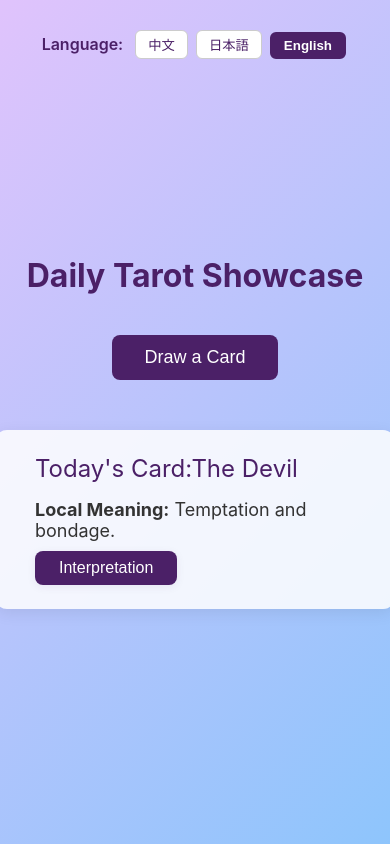
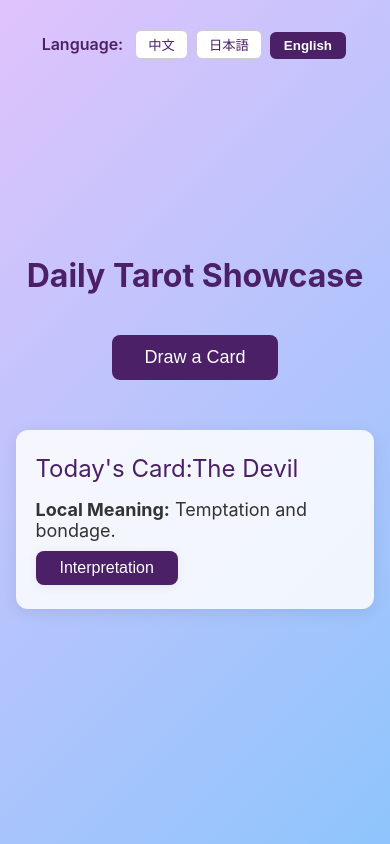
Before and after one commit to hong208/tarot, a React (Create React App) app in the folder tarot-app-web/frontend/: page / in a window 390 px wide. Both pictures are taken after a click on the button "Draw a Card". Built offline with nearby package versions, Linux system fonts and the light colour scheme.

Commit message:
feat: improve mobile responsiveness and add viewport meta

```diff
--- a/tarot-app-web/frontend/src/App.js
+++ b/tarot-app-web/frontend/src/App.js
@@ -169,14 +169,18 @@ function App() {
   };
 
   return (
-    <div style={{
+    <div
+      style={{
         minHeight: '100vh',
         background: 'linear-gradient(135deg, #e0c3fc 0%, #8ec5fc 100%)',
         display: 'flex',
         flexDirection: 'column',
         alignItems: 'center',
-      justifyContent: 'center'
-    }}>
+        justifyContent: 'center',
+        padding: '16px',
+        boxSizing: 'border-box'
+      }}
+    >
       {/* 语言选择 */}
       <div style={{ position: 'absolute', top: 30, right: 40 }}>
         <span style={{ marginRight: 8, color: '#4B2067', fontWeight: 600 }}>{texts[lang].lang}:</span>
@@ -216,16 +220,21 @@ function App() {
         {texts[lang].button}
       </button>
       {drawResult && (
-        <div style={{
+        <div
+          style={{
             marginTop: 20,
-          padding: '24px 40px',
+            padding: '24px 5vw',
             background: 'rgba(255,255,255,0.85)',
             borderRadius: '12px',
             fontSize: '24px',
             color: '#4B2067',
             boxShadow: '0 4px 16px rgba(0,0,0,0.08)',
-          minWidth: 320
-        }}>
+            width: '100%',
+            maxWidth: 420,
+            minWidth: 0,
+            boxSizing: 'border-box'
+          }}
+        >
           <div>{texts[lang].result}{tarotCards[lang][drawResult.idx]}</div>
           <div style={{ marginTop: 16, fontSize: '18px', color: '#333' }}>
             <b>{texts[lang].meaning}</b> {tarotMeanings[lang][drawResult.idx]}
```
Lines whose indentation alone changed are shown as unchanged.
